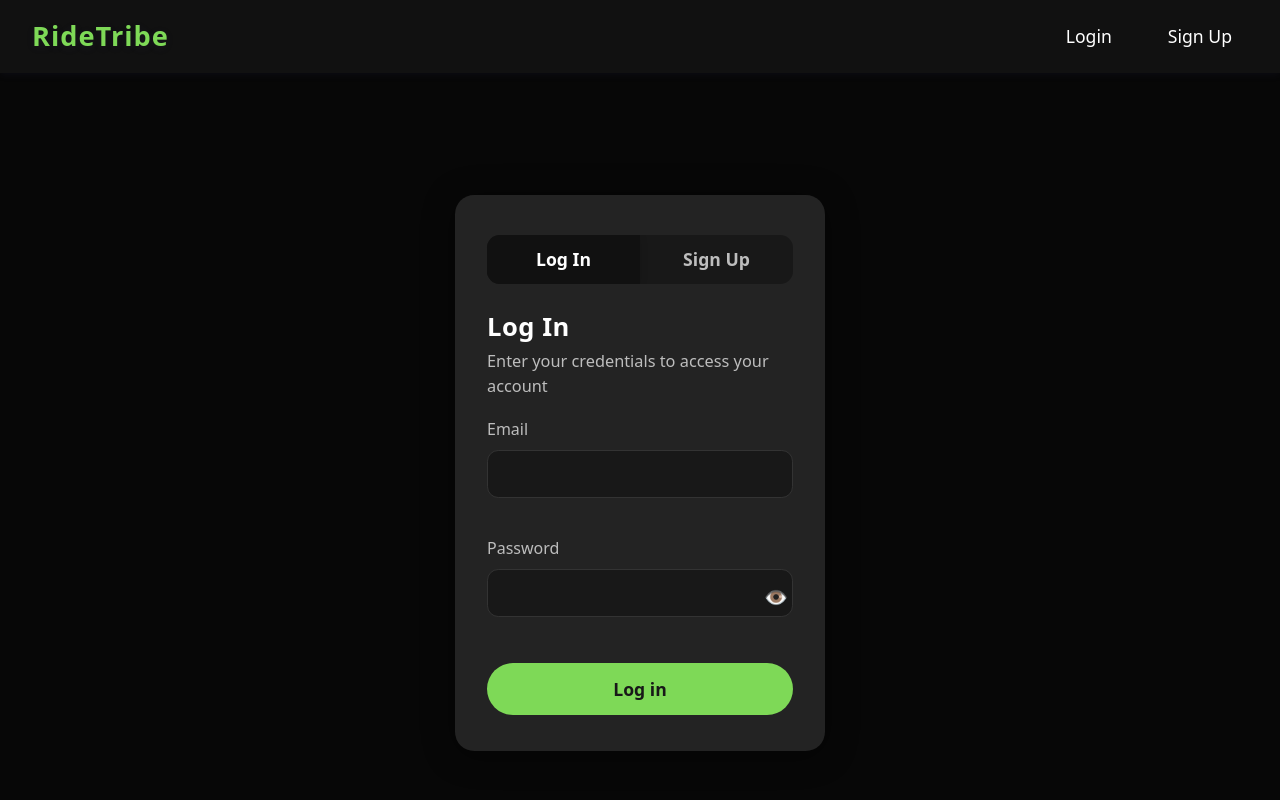
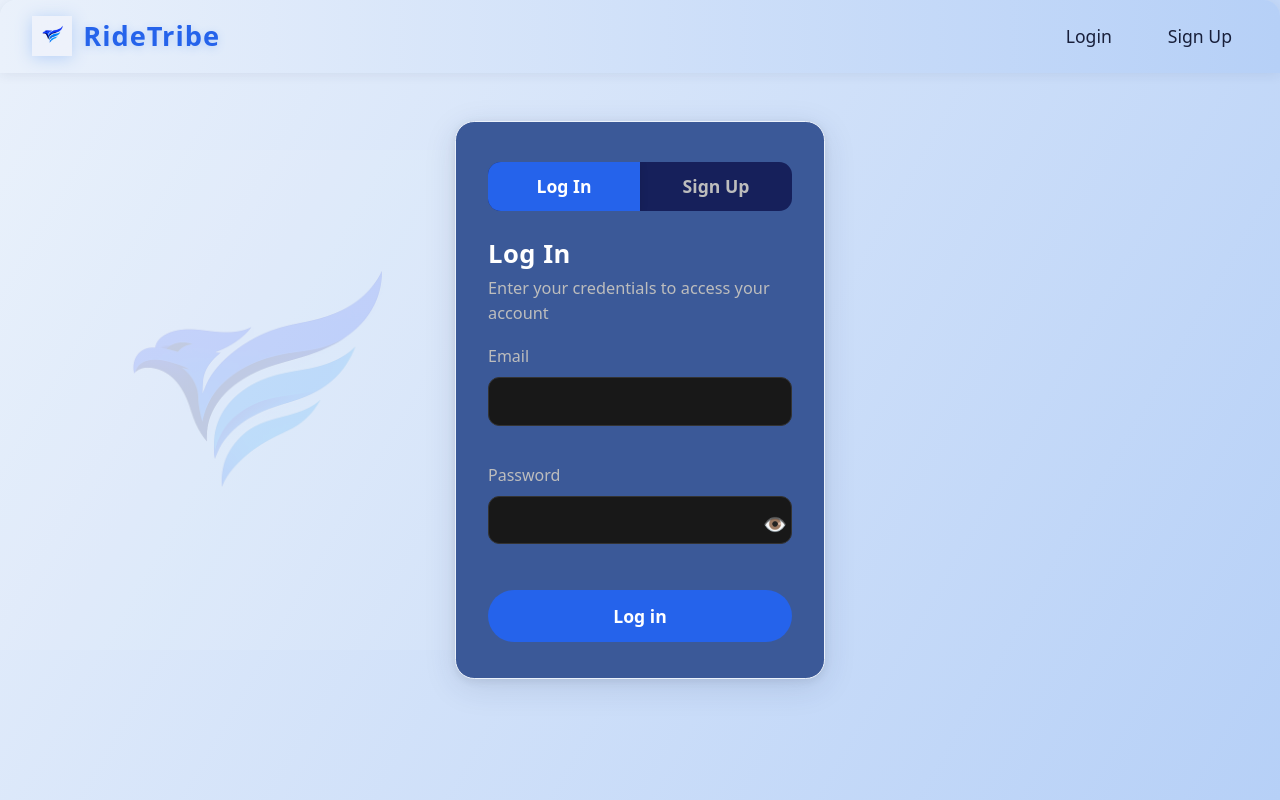
Before and after one commit to jasonberylmini/backpackers-meet, a React (Vite) app in the folder client/: page /login in a window 1280 px wide. Built offline with nearby package versions, Linux system fonts and the light colour scheme.

Commit message:
fix home page and login/signup page

```diff
--- a/client/src/App.jsx
+++ b/client/src/App.jsx
@@ -12,6 +12,7 @@ import AdminTrips from './pages/AdminTrips';
 import AdminReports from './pages/AdminReports';
 import AdminLogs from './pages/AdminLogs';
 import ProtectedRoute from './components/ProtectedRoute';
+import logo from '../assets/logo.png';
 
 function AppRoutes() {
   const location = useLocation();
@@ -21,7 +22,10 @@ function AppRoutes() {
     <>
       {!isAdminRoute && (
         <header className="main-navbar">
-          <div className="navbar-logo">RideTribe</div>
+          <Link to="/" className="navbar-logo" style={{ textDecoration: 'none' }}>
+            <img src={logo} alt="RideTribe Logo" className="logo-img" />
+            <span className="logo-text">RideTribe</span>
+          </Link>
           <nav className="navbar-links">
             <Link to="/login">Login</Link>
             <Link to="/register">Sign Up</Link>
--- a/client/src/index.css
+++ b/client/src/index.css
@@ -23,13 +23,15 @@ form > div {
 }
 
 /* GLOBAL FIXES */
-html, body {
-  height: 100%;
+html, body, #root {
+  height: auto;
+  min-height: 100vh;
   margin: 0;
   padding: 0;
-  background: #070707;
-  overflow: hidden;
+  background: #fff;
+  color: #181f3a;
   box-sizing: border-box;
+  overflow: auto;
 }
 *, *:before, *:after {
   box-sizing: inherit;
@@ -41,12 +43,16 @@ html, body {
   align-items: center;
   justify-content: space-between;
   padding: 1rem 2rem;
-  background: #111;
-  color: #fff;
-  box-shadow: 0 2px 8px rgba(80, 80, 160, 0.08);
-  position: sticky;
+  background: linear-gradient(90deg, #eaf1fb 0%, #b6d0f7 100%);
+  color: #181f3a;
+  box-shadow: 0 2px 12px 0 rgba(34,48,91,0.08);
+  position: fixed;
   top: 0;
-  z-index: 10;
+  left: 0;
+  width: 100%;
+  z-index: 1000;
+  border-top-left-radius: 1rem;
+  border-top-right-radius: 1rem;
 }
 .navbar-logo {
   font-size: 1.7rem;
@@ -62,7 +68,7 @@ html, body {
 }
 
 .navbar-links a {
-  color: #fff;
+  color: #181f3a;
   text-decoration: none;
   font-size: 1.1rem;
   font-weight: 500;
@@ -72,8 +78,8 @@ html, body {
 }
 
 .navbar-links a:hover, .navbar-links a.active {
-  background: #ffe082;
-  color: #4e54c8;
+  background: #2563eb;
+  color: #fff;
 }
 
 @media (max-width: 600px) {
@@ -209,19 +215,44 @@ input[type='password']::-webkit-textfield-decoration-container {
 }
 
 /* --- Sign Up Page Dark Styles --- */
+/* --- Logo Blue Theme (Reverted, No Watermark) --- */
+/* --- Logo Image Background, White Header, Blue Logo Text --- */
+/* --- Modern Advanced Theme --- */
+.home-root {
+  margin-top: 64px; /* Reduced from 80px for a tighter fit */
+  height: auto;
+  min-height: 100vh;
+  overflow: auto;
+}
+
 .signup-bg-dark {
   min-height: 100vh;
-  height: 100vh;
-  background: #070707;
+  background: linear-gradient(120deg, #eaf1fb 0%, #b6d0f7 100%);
+  position: relative;
   display: flex;
   align-items: center;
   justify-content: center;
   overflow: hidden;
 }
+.signup-bg-dark::before {
+  content: '';
+  position: absolute;
+  left: 0;
+  top: 50%;
+  width: 600px;
+  height: 600px;
+  background: url('../assets/logo.png') no-repeat left center;
+  background-size: 500px auto;
+  opacity: 0.13;
+  transform: translateY(-50%);
+  pointer-events: none;
+  z-index: 0;
+}
 .signup-card-dark {
-  background: #232323;
+  background: #3b5998;
   border-radius: 1.2rem;
-  box-shadow: 0 4px 32px rgba(0,0,0,0.45);
+  box-shadow: 0 8px 32px rgba(34,48,91,0.13), 0 2px 8px rgba(0,0,0,0.08);
+  border: 1.5px solid #eaf1fb;
   padding: 2.5rem 2rem 2rem 2rem;
   min-width: 340px;
   max-width: 370px;
@@ -229,12 +260,15 @@ input[type='password']::-webkit-textfield-decoration-container {
   display: flex;
   flex-direction: column;
   align-items: center;
+  position: relative;
+  z-index: 1;
 }
+
 .signup-tabs {
   display: flex;
   width: 100%;
   margin-bottom: 1.5rem;
-  background: #181818;
+  background: #16205b;
   border-radius: 0.8rem;
   overflow: hidden;
 }
@@ -252,7 +286,7 @@ input[type='password']::-webkit-textfield-decoration-container {
   text-decoration: none;
 }
 .signup-tab.active {
-  background: #111;
+  background: #2563eb;
   color: #fff;
   box-shadow: 0 2px 8px rgba(0,0,0,0.12);
 }
@@ -313,8 +347,8 @@ input[type='password']::-webkit-textfield-decoration-container {
 }
 .signup-btn-dark {
   width: 100%;
-  background: #7ed957;
-  color: #181818;
+  background: #2563eb;
+  color: #fff;
   font-weight: 600;
   border: none;
   border-radius: 2rem;
@@ -325,7 +359,7 @@ input[type='password']::-webkit-textfield-decoration-container {
   transition: background 0.2s;
 }
 .signup-btn-dark:hover {
-  background: #6fcf3d;
+  background: #38bdf8;
 }
 .signup-error {
   color: #ff5252;
@@ -343,3 +377,26 @@ input[type='password']::-webkit-textfield-decoration-container {
     padding: 1.2rem 0.5rem 1.5rem 0.5rem;
   }
 }
+
+.logo-text {
+  font-size: 1.7rem;
+  font-weight: 800;
+  letter-spacing: 1px;
+  color: #2563eb;
+  text-shadow: 0 2px 8px #b6d0f7;
+  display: inline-block;
+  vertical-align: middle;
+}
+
+.logo-img {
+  height: 40px;
+  width: auto;
+  display: inline-block;
+  vertical-align: middle;
+  margin-right: 0.7rem;
+  filter: drop-shadow(0 2px 8px #b6d0f7);
+}
+.navbar-logo {
+  display: flex;
+  align-items: center;
+}
--- a/client/src/pages/Home.jsx
+++ b/client/src/pages/Home.jsx
@@ -32,24 +32,6 @@ export default function Home() {
           <p>Enter a date and city and RideTribe will show you all the travellers going there at the same time. If they match your interests, you can plan to meet or travel together.</p>
         </div>
       </section>
-
-      {/* Offers Section */}
-      <section className="offers">
-        <h2>Exclusive Travel Offers</h2>
-        <ul>
-          <li><img className="offer-icon" src="https://images.unsplash.com/photo-1519125323398-675f0ddb6308?auto=format&fit=crop&w=40&q=80" alt="Pub Crawls" /> <b>Pub Crawls:</b> Discounted prices for RideTribe members who like to party.</li>
-          <li><img className="offer-icon" src="https://images.unsplash.com/photo-1504674900247-0877df9cc836?auto=format&fit=crop&w=40&q=80" alt="Cheap Food" /> <b>Cheap Food:</b> Know where to eat when arriving in a new city.</li>
-          <li><img className="offer-icon" src="https://images.unsplash.com/photo-1503676382389-4809596d5290?auto=format&fit=crop&w=40&q=80" alt="Hostel Deals" /> <b>Hostel Deals:</b> Book directly and pay less.</li>
-          <li><img className="offer-icon" src="https://images.unsplash.com/photo-1465101046530-73398c7f28ca?auto=format&fit=crop&w=40&q=80" alt="Local Tours" /> <b>Local Tours:</b> Get the best offers from reputable companies.</li>
-          <li><img className="offer-icon" src="https://images.unsplash.com/photo-1500534314209-a25ddb2bd429?auto=format&fit=crop&w=40&q=80" alt="Drink Specials & Free Events" /> <b>Drink Specials & Free Events:</b> Get notified of all the free events & offers nearby.</li>
-        </ul>
-      </section>
-
-      {/* Call to Action */}
-      <section className="cta-section">
-        <h2>Ready to start your adventure?</h2>
-        <a href="/register" className="cta-btn">Join the site Now!</a>
-      </section>
     </div>
   );
 }
--- a/client/src/pages/Register.jsx
+++ b/client/src/pages/Register.jsx
@@ -39,7 +39,7 @@ export default function Register() {
           <span className="signup-tab active">Sign Up</span>
         </div>
         <h2 className="signup-title">Create Account</h2>
-        <p className="signup-desc">Join Backpackr to connect with travelers around the world</p>
+        <p className="signup-desc">Join RideTribe to connect with travelers around the world</p>
         <form onSubmit={handleSubmit} className="signup-form">
           <div className="signup-field">
             <label>Email</label>
```
Also changed, not shown: client/assets/logo.png (added).
